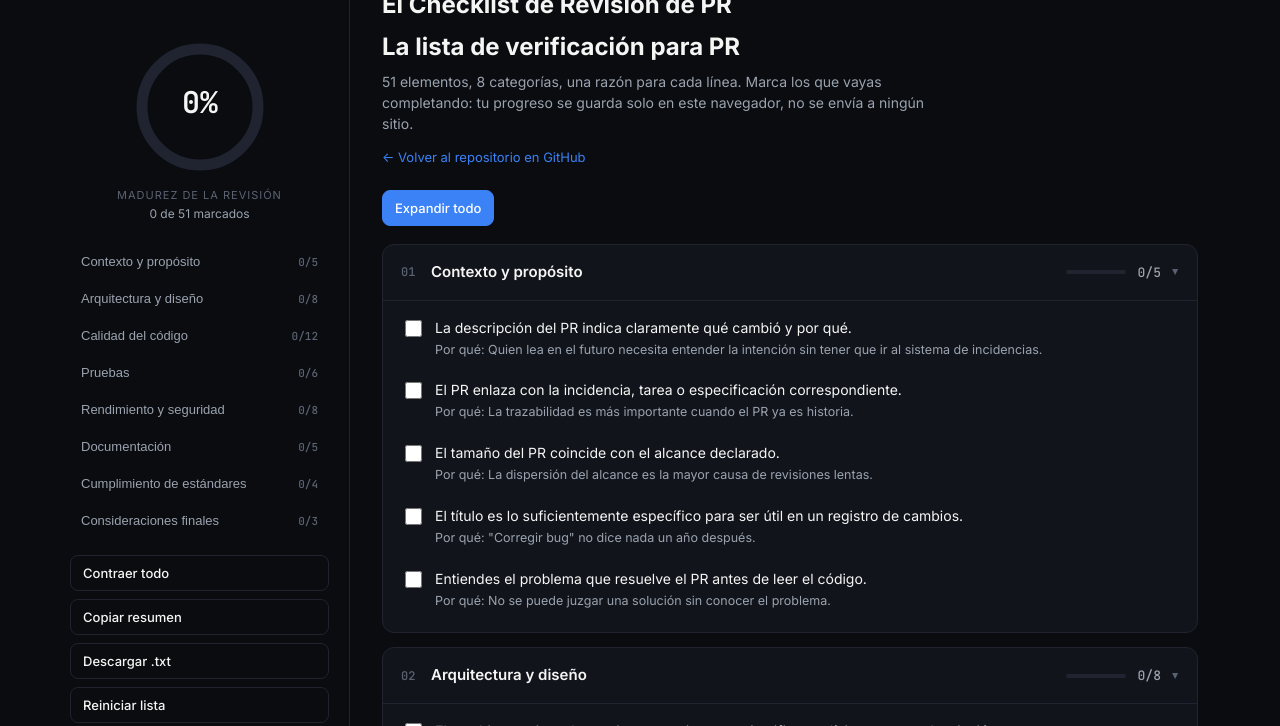
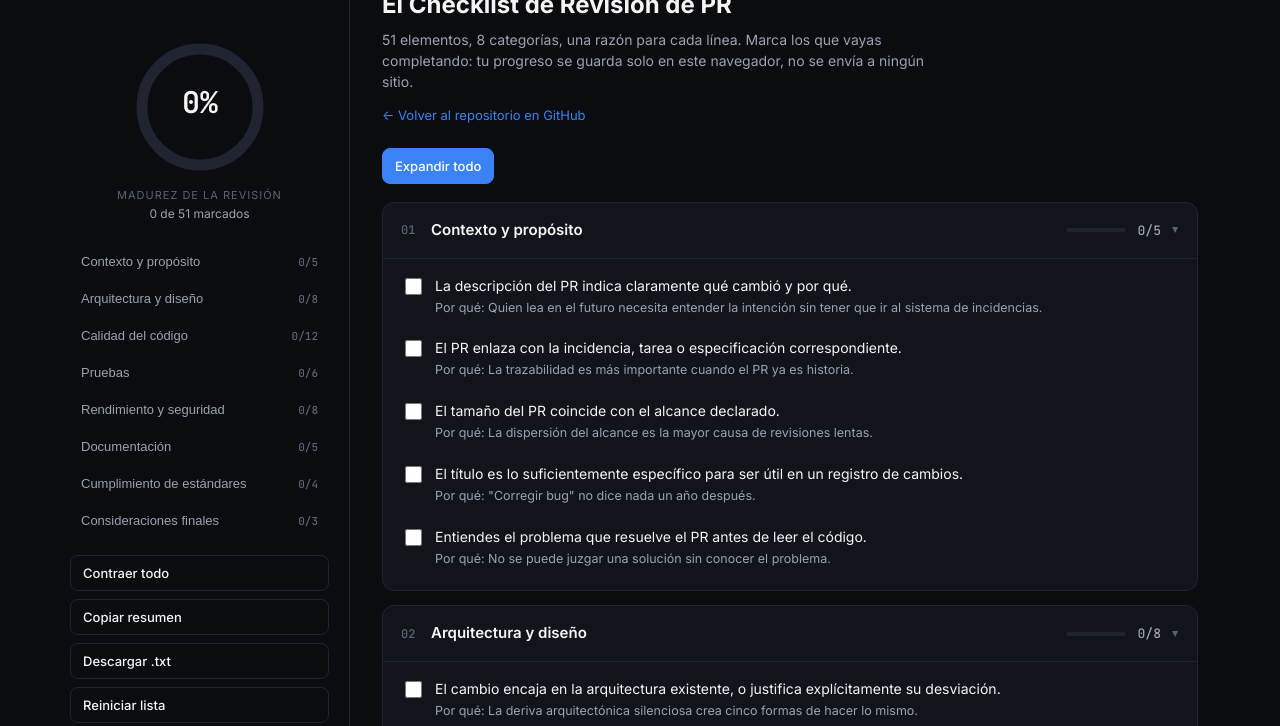
Before and after one commit to projekta2/pr-review-canvas, a plain HTML site: page docs/es/index.html in a window 1280 px wide. Shown: the part 74-800 px from the top of the page. Drawn offline with Linux system fonts and the light colour scheme.

Commit message:
Update index.html

```diff
--- a/docs/es/index.html
+++ b/docs/es/index.html
@@ -217,12 +217,11 @@
 
   <main class="main">
    <div class="page-head">
-          <div class="page-head">
   <p align="center">
     <a href="../index.html">🇬🇧 English</a> · <strong>🇪🇸 Español</strong>
   </p>
   <h1>El Checklist de Revisión de PR</h1>
-      <h1>La lista de verificación para PR</h1>
+  <!-- o bien "La lista de verificación para PR", pero elige uno -->
   <p>51 elementos, 8 categorías, una razón para cada línea. Marca los que vayas completando: tu progreso se guarda solo en este navegador, no se envía a ningún sitio.</p>
   <a class="back" href="https://github.com/projekta2/pr-review-canvas">← Volver al repositorio en GitHub</a>
 </div>
```
Lines whose indentation alone changed are shown as unchanged.
